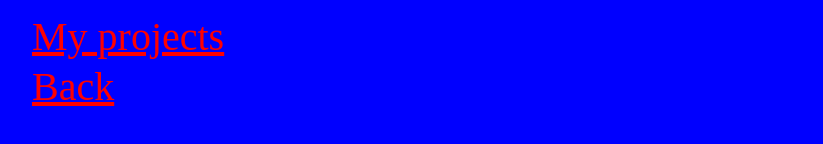
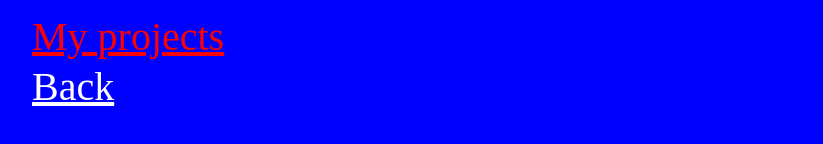
Before and after one commit to hunterlane1993/my-website, a plain HTML site: page work.html in a window 1280 px wide. Shown: the part 462-606 px from the top of the page, without its empty margins (68-891 px from the left). Drawn offline with Linux system fonts and the light colour scheme.

Commit message:
Update work.html

```diff
--- a/work.html
+++ b/work.html
@@ -16,7 +16,7 @@
   </style>
 
 <div style = "position:absolute; left:100px; top:525px">
-    <a href="index.html" style="color:red; font-size:40px">Back</a>
+    <a href="index.html" style="color:FFF; font-size:40px">Back</a>
   </div>
 
   <div style = "position:absolute; left:100px; top:475px">
```
